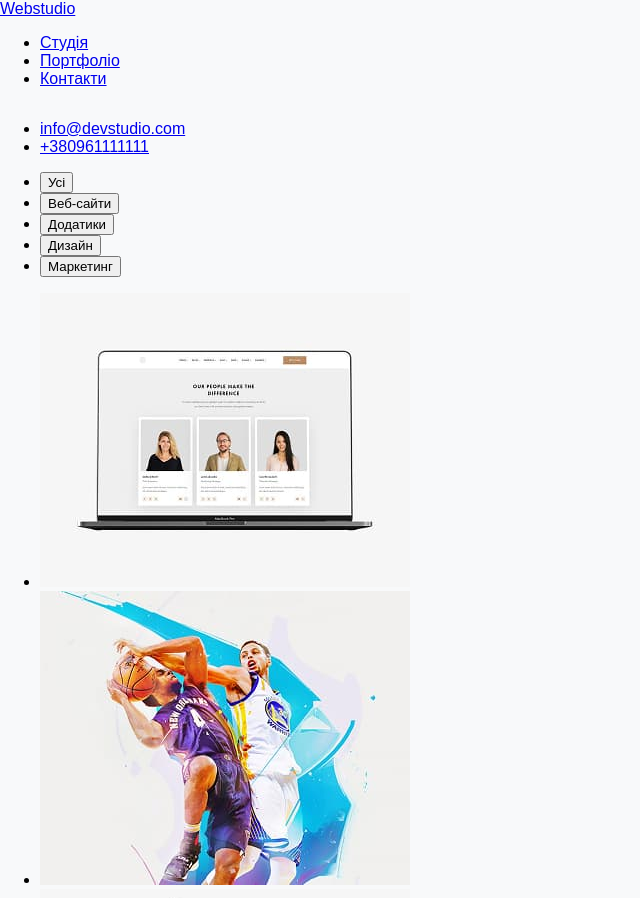
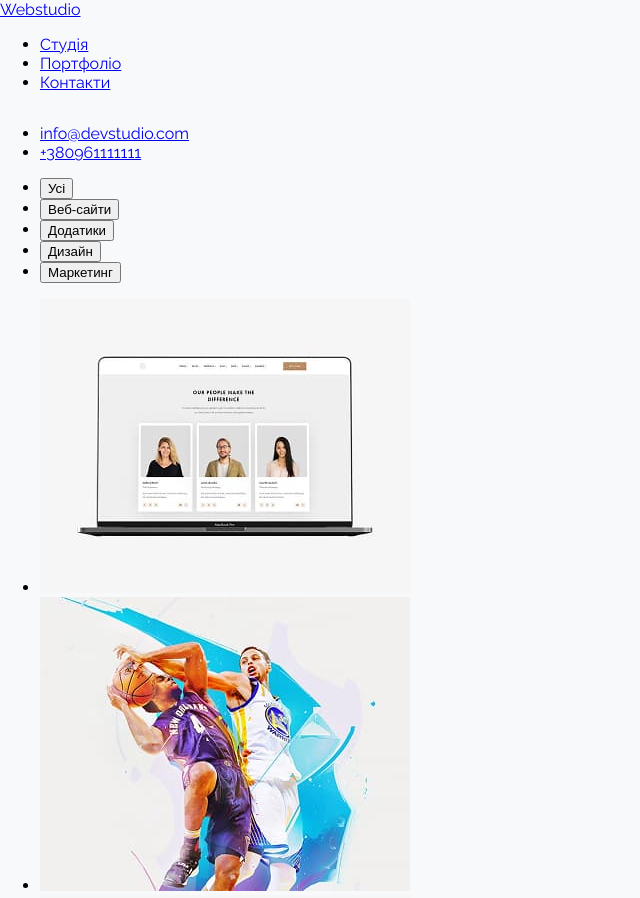
Before and after one commit to Fletgg0111/Web, a plain HTML site: page portfolio.html in a window 1280 px wide. Shown: the top 898 px of the page, without its empty margins (0-640 px from the left). Drawn offline with Linux system fonts and the light colour scheme; files that its build step writes are made by us from their sources.

Commit message:
Update portfolio.html

```diff
--- a/portfolio.html
+++ b/portfolio.html
@@ -4,7 +4,17 @@
     <meta charset="UTF-8">
     <meta name="viewport" content="width=device-width, initial-scale=1.0">
     <title>Portfolio</title>
-    <link href="style.css" rel="stylesheet">
+   <link rel="stylesheet" href="./css/style.css" />
+    <link rel="stylesheet" href="./css/reset.css">
+    <link rel="preconnect" href="https://fonts.googleapis.com" />
+    <link rel="preconnect" href="https://fonts.gstatic.com" crossorigin />
+    <link
+      href="https://fonts.googleapis.com/css2?family=Raleway:ital,wght@0,100..900;1,100..900&family=Roboto:ital,wght@0,100..900;1,100..900&display=swap"
+      rel="stylesheet"
+    />
+    <link rel="preconnect" href="https://fonts.googleapis.com">
+<link rel="preconnect" href="https://fonts.gstatic.com" crossorigin>
+<link href="https://fonts.googleapis.com/css2?family=Raleway:ital,wght@0,100..900;1,100..900&display=swap" rel="stylesheet">
 </head>
 
 <body>
```
